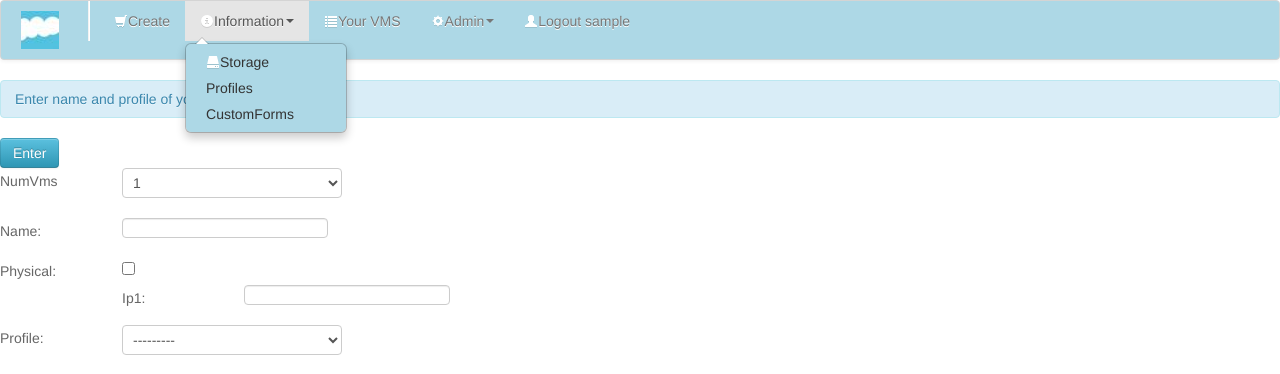
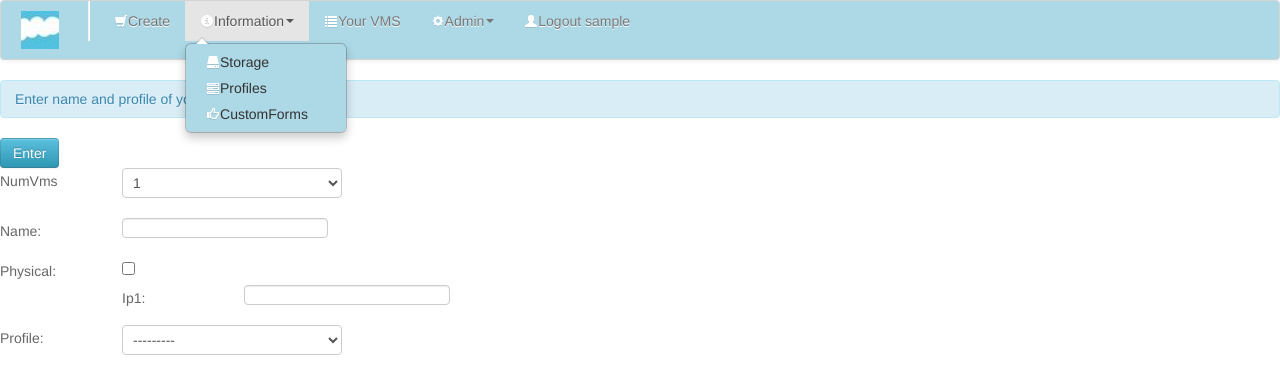
Before and after one commit to karmab/nuages, a Django app: page /nuages/ in a window 1280 px wide, after a click on "Information". Shown: the top 374 px of the page. Run offline with Django 3.2, Linux system fonts and the light colour scheme; the visitor is signed in with stand-in values (Sample User, id 1); data comes from the database, SQL or seed files in the repository; data that the repository does not hold is empty; parts of the project's set-up code (start-up, migrations or seed data) failed here and were passed over; some libraries are stand-ins or nearby versions.

Commit message:
basic icons for menu

```diff
--- a/templates/base.html
+++ b/templates/base.html
@@ -51,18 +51,18 @@
       <a href="#" class="dropdown-toggle" data-toggle="dropdown"><i class="icon-white icon-info-sign"></i>Information<b class="caret"></b></a>
       <ul class="dropdown-menu">
      <li><a href="/nuages/storage/" ><i class="icon-white icon-hdd"></i>Storage</a></li>
-     <li><a href="/nuages/profiles/">Profiles</a></li>
-     <li><a href="/nuages/customforms">CustomForms</a></li>
+     <li><a href="/nuages/profiles/"><i class="icon-white icon-tasks"></i>Profiles</a></li>
+     <li><a href="/nuages/customforms"><i class="icon-white icon-thumbs-up"></i>CustomForms</a></li>
      </ul></li>
      <li><a href="/nuages/yourvms/"><i class="icon-white icon-list"></i>Your VMS</a></li>
      {% if username.is_staff  %}
      <li class="dropdown">
       <a href="#" class="dropdown-toggle" data-toggle="dropdown"><i class="icon-white icon-cog"></i>Admin<b class="caret"></b></a>
       <ul class="dropdown-menu">
-       <li><a href="/nuages/allvms/">All VMS</a></li>
-       <li><a href="/nuages/customformedit">CustomForm Edit</a></li>
-       <li><a href="/nuages/profilecopy">Profile Copy</a></li>
-       <li><a href="/admin">Configuration</a></li>
+       <li><a href="/nuages/allvms/"><i class="icon-white icon-globe"></i>All VMS</a></li>
+       <li><a href="/nuages/customformedit"><i class="icon-white icon-leaf"></i>CustomForm Edit</a></li>
+       <li><a href="/nuages/profilecopy"><i class="icon-white icon-tag"></i>Profile Copy</a></li>
+       <li><a href="/admin"><i class="icon-white icon-wrench"></i>Configuration</a></li>
      </ul></li>
      {% endif %}
      <li><a href="/logout/"><i class="icon-white icon-user"></i>Logout {{ username.username  }}</a></li>
```
Also changed, not shown: templates/admin/base.html (+7 -7 lines).
